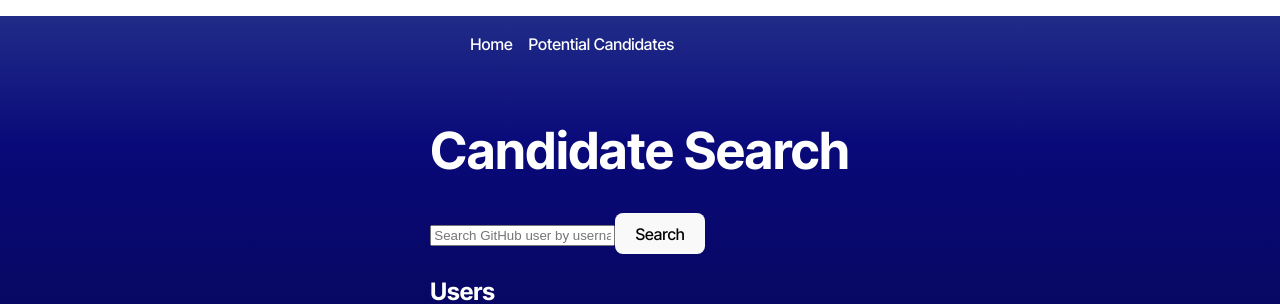
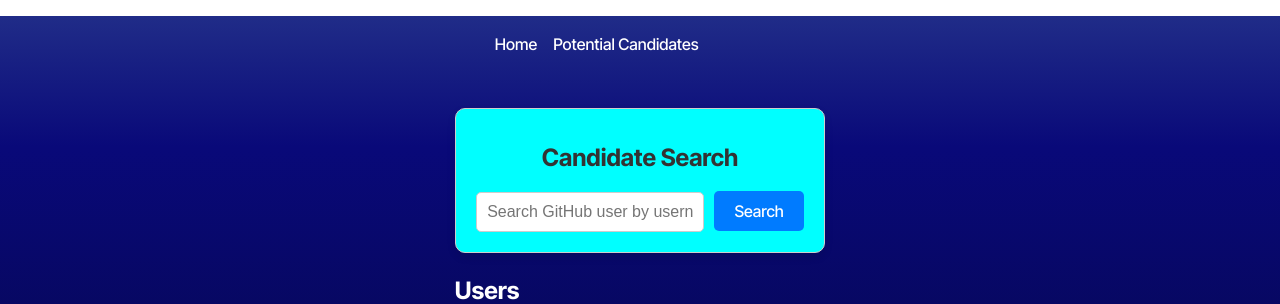
Before and after one commit to HPOGFD/wyaREACT, a React (Vite) app: page / in a window 1280 px wide. Shown: the top 304 px of the page. Built offline with nearby package versions, Linux system fonts and the light colour scheme; no server answers.

Commit message:
css added to searh input and render div

```diff
--- a/src/pages/CandidateSearch.tsx
+++ b/src/pages/CandidateSearch.tsx
@@ -3,6 +3,9 @@ import { FaCheck } from 'react-icons/fa'; // Importing the save and check icons
 import { TbXboxXFilled } from 'react-icons/tb'; // Importing the Xbox X icon from react-icons
 import { searchGithub, searchGithubUser } from '../api/API';
 import { CandidateDetails } from '../interfaces/Candidate.interface'; // Assuming this file is in a folder called 'interfaces'
+
+import '../styles/search.css';
+
 
 const CandidateSearch = () => {
   // State to store the list of users and a single user searched
@@ -61,9 +64,8 @@ const CandidateSearch = () => {
 
   return (
     <div>
+      <div className="search-container">
         <h1>Candidate Search</h1>
-
-      {/* Search input */}
         <input
           type="text"
           placeholder="Search GitHub user by username"
@@ -71,34 +73,35 @@ const CandidateSearch = () => {
           onChange={(e) => setUsername(e.target.value)}
         />
         <button onClick={handleSearch}>Search</button>
+        {error && <p>{error}</p>}
+      </div>
 
-      {error && <p>{error}</p>}
 
       {/* Display searched user details */}
       {user && (
-        <div>
+        <div className="container">
+        <img src={user.avatar_url} alt={user.login} width={100} height={100} />
         <h3>{user.login}</h3>
-          <img src={user.avatar_url} alt={user.login} width={100} height={100} />
-          <p>{user.bio}</p>
         <p><strong>Name:</strong> {user.name}</p>
         <p><strong>Location:</strong> {user.location}</p>
         <p><strong>Email:</strong> {user.email}</p>
         <p><strong>Company:</strong> {user.company}</p>
+        <p>{user.bio}</p>
 
-          {/* New round button with green and red style */}
+        {/* Buttons */}
+        <div className="button-group">
           <button
             onClick={() => handleSaveCandidate(user)}
             style={{
-                  backgroundColor: 'red', // green background
-                  color: 'white', // white text color
-                  border: 'none', // no border
-                  borderRadius: '50%', // round shape
-                  padding: '10px 20px', // padding to make it rounder
-                  cursor: 'pointer', // cursor pointer on hover
-                  display: 'flex', // center the icon
-                  alignItems: 'center', // vertical align
-                  justifyContent: 'center', // horizontal align
-                  marginTop: '10px' // some spacing
+              backgroundColor: 'red',
+              color: 'white',
+              border: 'none',
+              borderRadius: '50%',
+              padding: '10px',
+              cursor: 'pointer',
+              display: 'flex',
+              alignItems: 'center',
+              justifyContent: 'center',
             }}
           >
             <TbXboxXFilled size={24} />
@@ -106,21 +109,23 @@ const CandidateSearch = () => {
           <button
             onClick={() => handleSaveCandidate(user)}
             style={{
-              backgroundColor: 'green', // green background
-              color: 'white', // white text color
-              border: 'none', // no border
-              borderRadius: '50%', // round shape
-              padding: '10px 20px', // padding to make it rounder
-              cursor: 'pointer', // cursor pointer on hover
-              display: 'flex', // center the icon
-              alignItems: 'center', // vertical align
-              justifyContent: 'center', // horizontal align
-              marginTop: '10px' // some spacing
+              backgroundColor: 'green',
+              color: 'white',
+              border: 'none',
+              borderRadius: '50%',
+              padding: '10px',
+              cursor: 'pointer',
+              display: 'flex',
+              alignItems: 'center',
+              justifyContent: 'center',
+              marginLeft: '10px', // Add spacing between the buttons
             }}
           >
             <FaCheck size={24} />
           </button>
         </div>
+      </div>
+
       )}
 
       {/* Display list of users */}
--- /dev/null
+++ b/src/styles/search.css
@@ -0,0 +1,87 @@
+/* Container styles */
+.container {
+    background-color: rgba(0, 0, 0, 1);
+    border: 1px solid #ccc; /* Light gray border */
+    border-radius: 10px;    /* Rounded corners */
+    padding: 20px;          /* Inner spacing */
+    max-width: 400px;       /* Limit container width */
+    margin: 20px auto;      /* Center align on the page */
+    text-align: center;     /* Center align text and content */
+    overflow: hidden;       /* Ensure no overflow from child elements */
+  }
+
+  /* Image styles */
+  .container img {
+    width: 100%;            /* Image takes entire width of the container */
+    height: auto;           /* Maintain aspect ratio */
+    border-radius: 10px;    /* Match the border radius of the container */
+    display: block;         /* Avoid extra space below the image */
+  }
+
+  /* Button group styles */
+  .button-group {
+    display: flex;
+    justify-content: center;
+    margin-top: 15px;
+    gap: 10px;              /* Adds space between the buttons */
+  }
+
+  .button-group button {
+    flex-shrink: 0;         /* Ensure buttons don’t shrink */
+  }
+
+
+  /* styling for search input element */
+
+  /* Search container styles */
+.search-container {
+    max-width: 600px;       /* Limit width of the search container */
+    margin: 20px auto;      /* Center align on the page */
+    padding: 20px;          /* Add spacing around the content */
+    border: 1px solid #ccc; /* Light gray border */
+    border-radius: 10px;    /* Rounded corners */
+    background-color: rgba(0, 255, 255, 1); /* Subtle background color */
+    box-shadow: 0 4px 8px rgba(0, 0, 0, 0.1); /* Soft shadow for a modern look */
+    text-align: center;     /* Center align text and input elements */
+  }
+
+  /* Heading styles */
+  .search-container h1 {
+    font-size: 24px;
+    margin-bottom: 20px;
+    color: #333;            /* Dark gray heading color */
+  }
+
+  /* Input styles */
+  .search-container input {
+    width: calc(100% - 100px); /* Full width minus button space */
+    padding: 10px;             /* Spacing inside input */
+    margin-right: 10px;        /* Space between input and button */
+    border: 1px solid #ccc;    /* Light gray border */
+    border-radius: 5px;        /* Rounded corners */
+    font-size: 16px;           /* Make the text readable */
+    box-sizing: border-box;    /* Ensure input doesn't overflow */
+  }
+
+  /* Button styles */
+  .search-container button {
+    padding: 10px 20px;        /* Add padding for better click target */
+    font-size: 16px;           /* Consistent text size */
+    background-color: #007bff; /* Blue button background */
+    color: white;              /* White button text */
+    border: none;              /* Remove border */
+    border-radius: 5px;        /* Rounded corners */
+    cursor: pointer;           /* Pointer cursor on hover */
+    transition: background-color 0.3s ease; /* Smooth color change on hover */
+  }
+
+  .search-container button:hover {
+    background-color: #0056b3; /* Darker blue on hover */
+  }
+
+  /* Error message styles */
+  .search-container p {
+    margin-top: 10px;          /* Space above error message */
+    color: red;                /* Red error text color */
+    font-size: 14px;           /* Smaller error text size */
+  }
```
Lines whose indentation alone changed are shown as unchanged.
